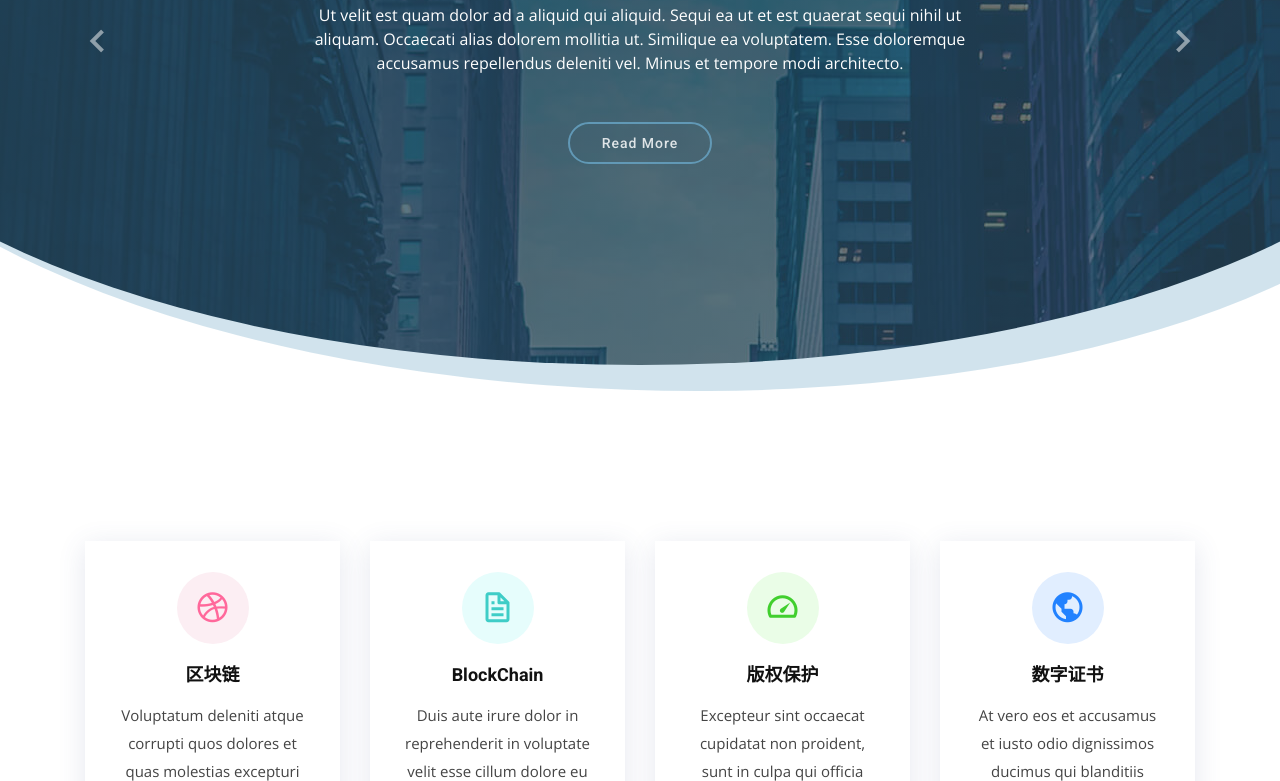
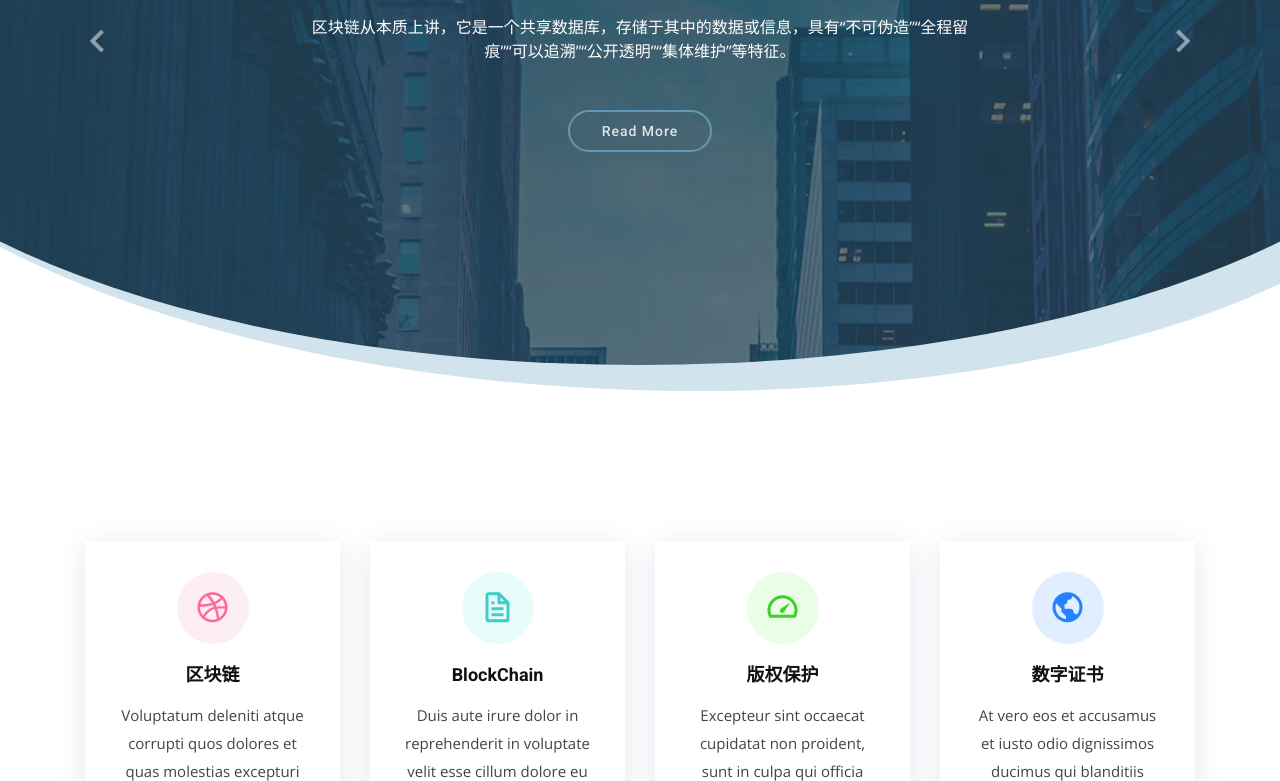
Before and after one commit to guchaonan/Digital-copyright-protection_web, a plain HTML site: page Moderna_web/index_unlogin.html in a window 1280 px wide. Shown: the part 319-1100 px from the top of the page. Drawn offline with nearby package versions, Linux system fonts and the light colour scheme.

Commit message:
修改了一些主页介绍

```diff
--- a/Moderna_web/index_unlogin.html
+++ b/Moderna_web/index_unlogin.html
@@ -62,8 +62,8 @@
       <!-- Slide 1 -->
       <div class="carousel-item active">
         <div class="carousel-container">
-          <h2 class="animated fadeInDown">Welcome to <span>CUC</span></h2>
-          <p class="animated fadeInUp">Ut velit est quam dolor ad a aliquid qui aliquid. Sequi ea ut et est quaerat sequi nihil ut aliquam. Occaecati alias dolorem mollitia ut. Similique ea voluptatem. Esse doloremque accusamus repellendus deleniti vel. Minus et tempore modi architecto.</p>
+          <h2 class="animated fadeInDown">基于区块链技术<span>数字版权存证</span></h2>
+          <p class="animated fadeInUp">本系统是基于区块链技术，完成了版权注册和存证、版权流通记录和追踪、以及版权溯源等功能。基于这些关键技术，以知识产权归属为中国传媒大学的各类成果和作品为应用对象，为教师和学生的文字作品、美术摄影作品、影视作品、音乐作品、软件著作权等数字内容，开创性地构建数字内容版权基础数据库，提供一套版权登记和管理系统，为学校成果的知识产权登记、使用、推广、维权等需求提供支撑和保障。</p>
           <a href="" class="btn-get-started animated fadeInUp">Read More</a>
         </div>
       </div>
@@ -72,7 +72,7 @@
       <div class="carousel-item">
         <div class="carousel-container">
           <h2 class="animated fadeInDown">区块链</h2>
-          <p class="animated fadeInUp">Ut velit est quam dolor ad a aliquid qui aliquid. Sequi ea ut et est quaerat sequi nihil ut aliquam. Occaecati alias dolorem mollitia ut. Similique ea voluptatem. Esse doloremque accusamus repellendus deleniti vel. Minus et tempore modi architecto.</p>
+          <p class="animated fadeInUp">区块链从本质上讲，它是一个共享数据库，存储于其中的数据或信息，具有“不可伪造”“全程留痕”“可以追溯”“公开透明”“集体维护”等特征。</p>
           <a href="" class="btn-get-started animated fadeInUp">Read More</a>
         </div>
       </div>
```
